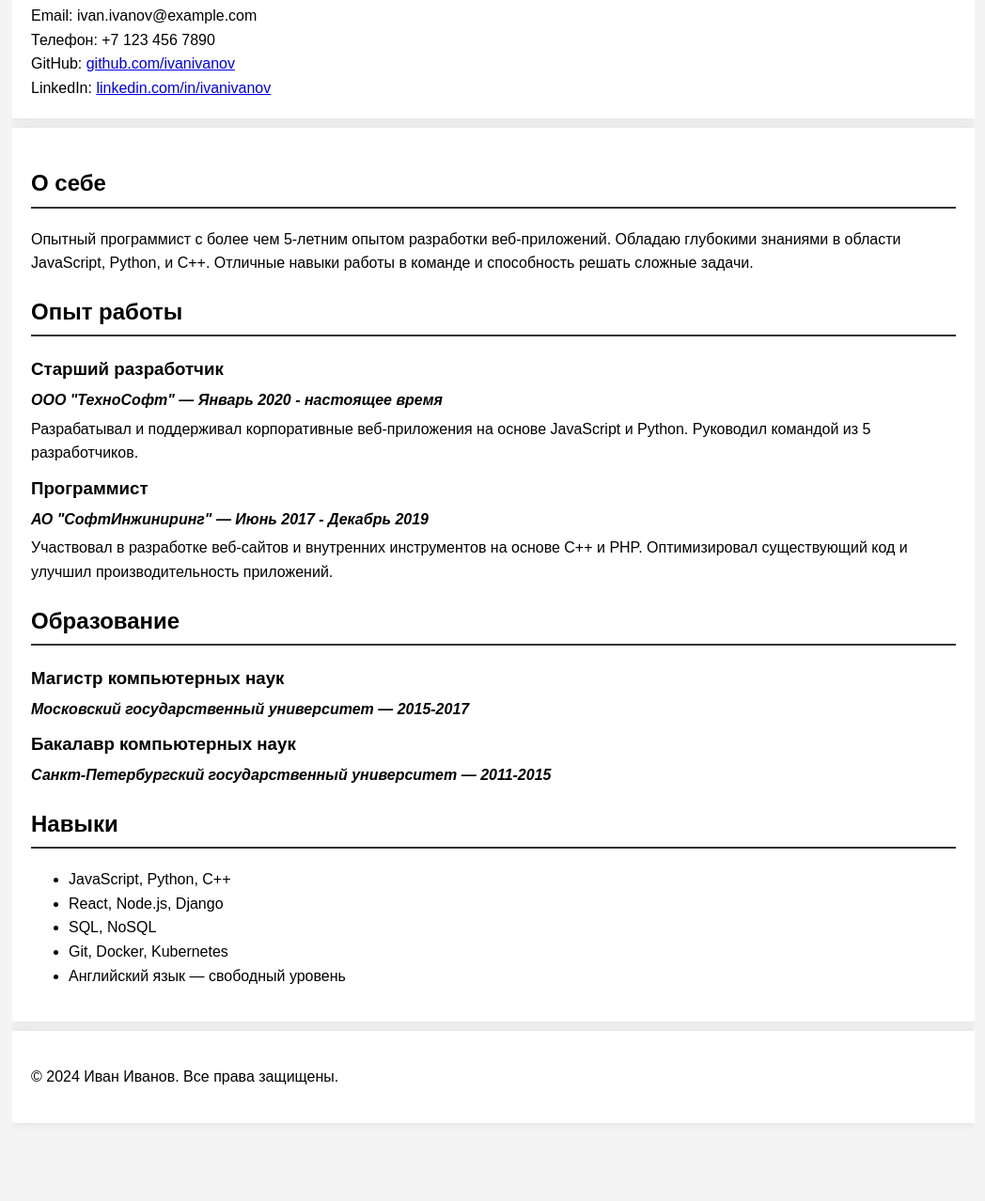
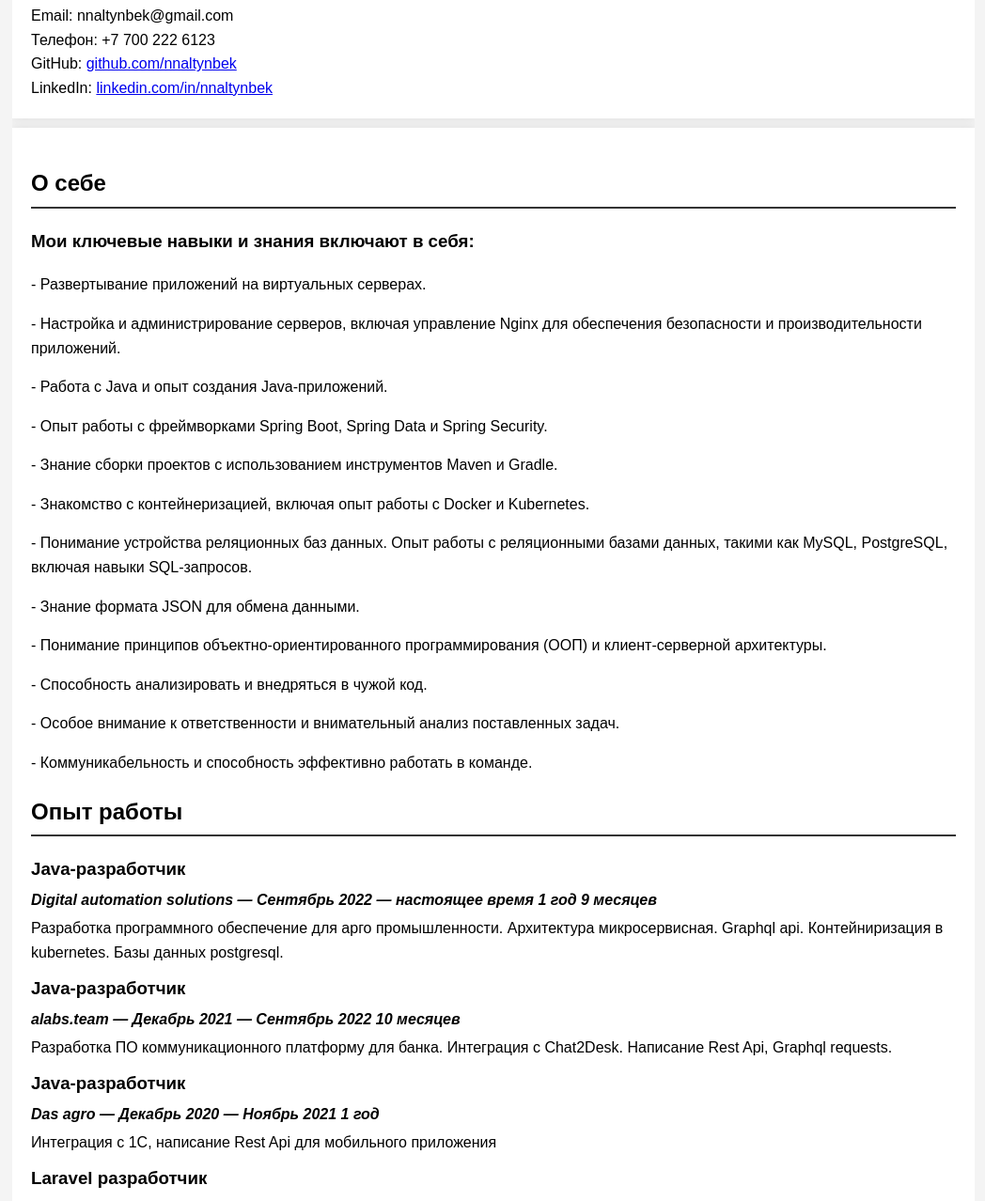
Before and after one commit to nnaltynbek/nnaltynbek.github.io, a plain HTML site: page index.html in a window 1280 px wide. Shown: the part 90-1368 px from the top of the page at 94% size, without its empty margins (115-1163 px from the left). Before the commit the page ends 1295 px from the top, so only its background shows below. Drawn offline with Linux system fonts and the light colour scheme.

Commit message:
Initial commit

```diff
--- a/index.html
+++ b/index.html
@@ -58,56 +58,82 @@
 <body>
 <div class="container">
     <div class="header">
-        <h1>Иван Иванов</h1>
+        <h1>Нурлан Алтынбек</h1>
         <div class="contact-info">
-            <p>Email: ivan.ivanov@example.com</p>
-            <p>Телефон: +7 123 456 7890</p>
-            <p>GitHub: <a href="https://github.com/ivanivanov">github.com/ivanivanov</a></p>
-            <p>LinkedIn: <a href="https://linkedin.com/in/ivanivanov">linkedin.com/in/ivanivanov</a></p>
+            <p>Email: nnaltynbek@gmail.com</p>
+            <p>Телефон: +7 700 222 6123</p>
+            <p>GitHub: <a href="https://github.com/nnaltynbek">github.com/nnaltynbek</a></p>
+            <p>LinkedIn: <a href="https://linkedin.com/in/nnaltynbek">linkedin.com/in/nnaltynbek</a></p>
         </div>
     </div>
     <div class="main">
         <div class="section">
             <h2 class="section-title">О себе</h2>
-            <p>Опытный программист с более чем 5-летним опытом разработки веб-приложений. Обладаю глубокими знаниями в области JavaScript, Python, и C++. Отличные навыки работы в команде и способность решать сложные задачи.</p>
+            <h3>Мои ключевые навыки и знания включают в себя:</h3>
+            <p>- Развертывание приложений на виртуальных серверах.</p>
+            <p>- Настройка и администрирование серверов, включая управление Nginx для обеспечения
+                безопасности и производительности приложений.</p>
+            <p>- Работа с Java и опыт создания Java-приложений.</p>
+            <p>- Опыт работы с фреймворками Spring Boot, Spring Data и Spring Security.</p>
+            <p>- Знание сборки проектов с использованием инструментов Maven и Gradle.</p>
+            <p>- Знакомство с контейнеризацией, включая опыт работы с Docker и Kubernetes.</p>
+            <p>- Понимание устройства реляционных баз данных. Опыт работы с реляционными базами
+                данных, такими как MySQL, PostgreSQL, включая навыки SQL-запросов.</p>
+            <p>- Знание формата JSON для обмена данными.</p>
+            <p>- Понимание принципов объектно-ориентированного программирования (ООП) и
+                клиент-серверной архитектуры.</p>
+            <p>- Способность анализировать и внедряться в чужой код.</p>
+            <p>- Особое внимание к ответственности и внимательный анализ поставленных задач.</p>
+            <p>- Коммуникабельность и способность эффективно работать в команде.</p>
         </div>
         <div class="section">
             <h2 class="section-title">Опыт работы</h2>
             <div class="job">
-                <h3>Старший разработчик</h3>
-                <h4>ООО "ТехноСофт" — Январь 2020 - настоящее время</h4>
-                <p>Разрабатывал и поддерживал корпоративные веб-приложения на основе JavaScript и Python. Руководил командой из 5 разработчиков.</p>
+                <h3>Java-разработчик</h3>
+                <h4>Digital automation solutions — Сентябрь 2022 — настоящее время 1 год 9 месяцев</h4>
+                <p>Разработка программного обеспечение для арго промышленности.
+                    Архитектура микросервисная.
+                    Graphql api.
+                    Контейниризация в kubernetes.
+                    Базы данных postgresql.</p>
             </div>
             <div class="job">
-                <h3>Программист</h3>
-                <h4>АО "СофтИнжиниринг" — Июнь 2017 - Декабрь 2019</h4>
-                <p>Участвовал в разработке веб-сайтов и внутренних инструментов на основе C++ и PHP. Оптимизировал существующий код и улучшил производительность приложений.</p>
+                <h3>Java-разработчик</h3>
+                <h4>alabs.team — Декабрь 2021 — Сентябрь 2022 10 месяцев</h4>
+                <p>Разработка ПО коммуникационного платформу для банка. Интеграция с Chat2Desk. Написание Rest Api, Graphql requests.</p>
+            </div>
+            <div class="job">
+                <h3>Java-разработчик</h3>
+                <h4>Das agro — Декабрь 2020 — Ноябрь 2021 1 год</h4>
+                <p>Интеграция с 1С, написание Rest Api для мобильного приложения</p>
+            </div>
+            <div class="job">
+                <h3>Laravel разработчик</h3>
+                <h4>Nidge — Февраль 2020 — Декабрь 2020 11 месяцев</h4>
+                <p>Участвовал в разработке веб-сайта для ,Backend разработчик</p>
             </div>
         </div>
         <div class="section">
             <h2 class="section-title">Образование</h2>
             <div class="job">
-                <h3>Магистр компьютерных наук</h3>
-                <h4>Московский государственный университет — 2015-2017</h4>
-            </div>
-            <div class="job">
-                <h3>Бакалавр компьютерных наук</h3>
-                <h4>Санкт-Петербургский государственный университет — 2011-2015</h4>
+                <h3>Бакалавр Системы информационной безопасности</h3>
+                <h4>Международный университет информационной технологии — 2018-2022</h4>
             </div>
         </div>
         <div class="section">
             <h2 class="section-title">Навыки</h2>
             <ul>
-                <li>JavaScript, Python, C++</li>
-                <li>React, Node.js, Django</li>
-                <li>SQL, NoSQL</li>
+                <li>Java, Php, C++</li>
+                <li>Spring framework, Spring boot, Laravel</li>
+                <li>MySql, PostgreSql</li>
+                <li>API, ООП, Nginx, GraphQL, Rest</li>
                 <li>Git, Docker, Kubernetes</li>
                 <li>Английский язык — свободный уровень</li>
             </ul>
         </div>
     </div>
     <div class="footer">
-        <p>&copy; 2024 Иван Иванов. Все права защищены.</p>
+        <p>&copy; 2024 Нурлан Алтынбек. Все права защищены.</p>
     </div>
 </div>
 </body>
```
